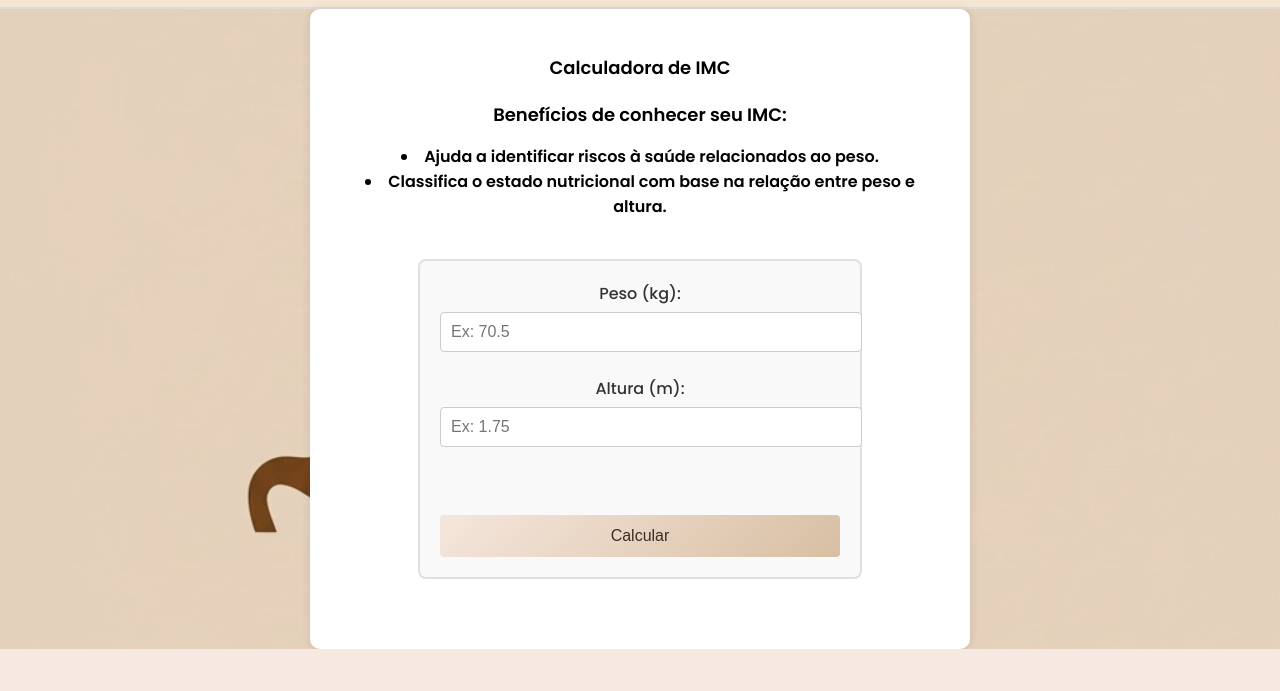
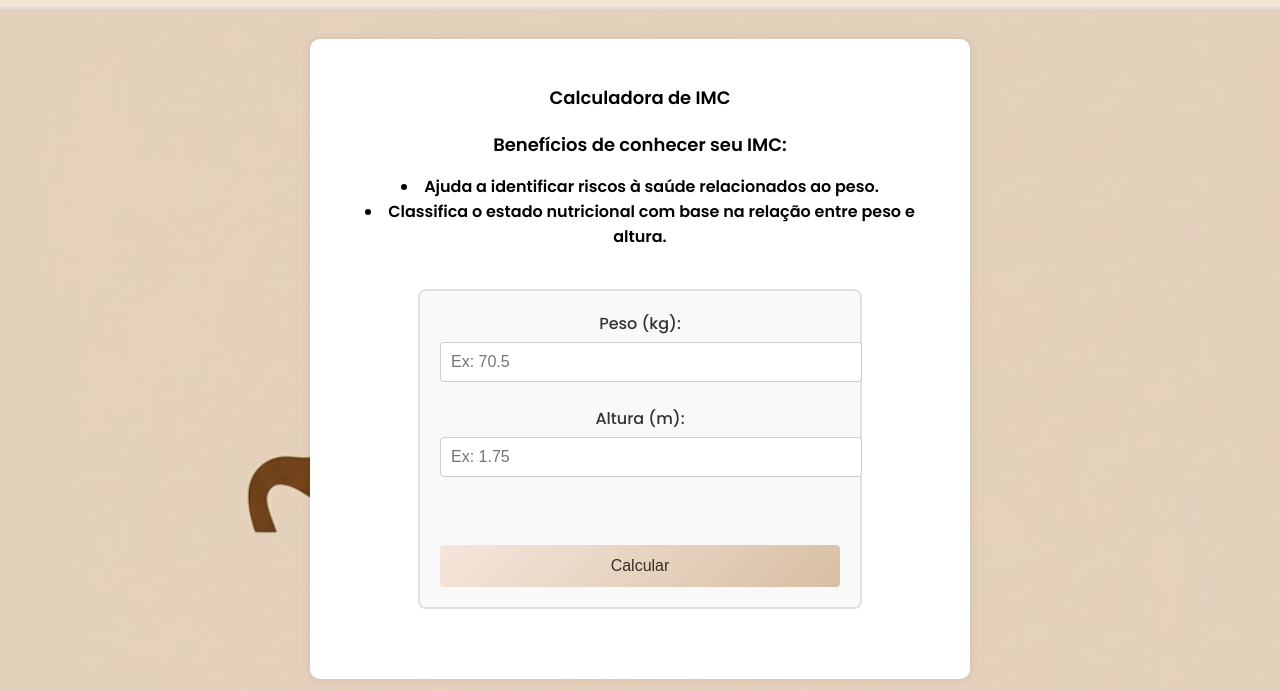
Before and after one commit to MatheusFerraz320/Site-Nutricionista, a plain HTML site: page calculadoraimc.html in a window 1280 px wide. Shown: the part 98-789 px from the top of the page. Drawn offline with Linux system fonts and the light colour scheme.

Commit message:
Mudança no tempo de transição

```diff
--- a/style.css
+++ b/style.css
@@ -10,12 +10,14 @@
 }
 
 .slide-in {
-  animation: slideIn 2.5s ease-out forwards;
+  animation: slideIn 1s ease-out forwards;
 }
 
 .imc-section {
   max-width: 600px;
   margin: 0 auto;
+  margin-top: 30px;
+  margin-bottom: 30px;
   padding: 30px;
   background-color: #ffffff;
   color: #000000;
@@ -266,7 +268,7 @@ header h1 {
   min-width: 300px;
   max-width: 700px;
   text-align: center;
-  background-color: rgba(255, 255, 255, 0.85);
+  background-color: rgb(255, 255, 255);
   padding: 30px;
   border-radius: 12px;
   box-shadow: 0 4px 12px rgba(0, 0, 0, 0.1);
```
